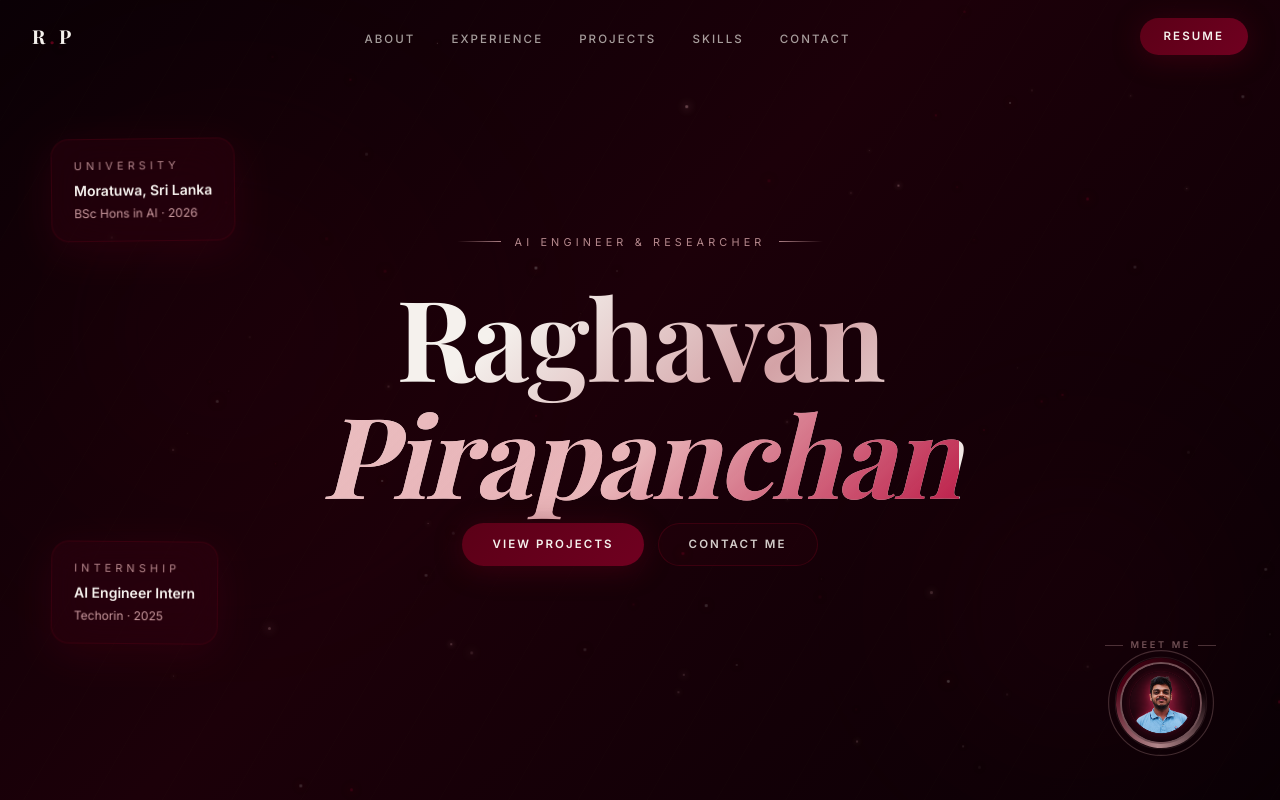
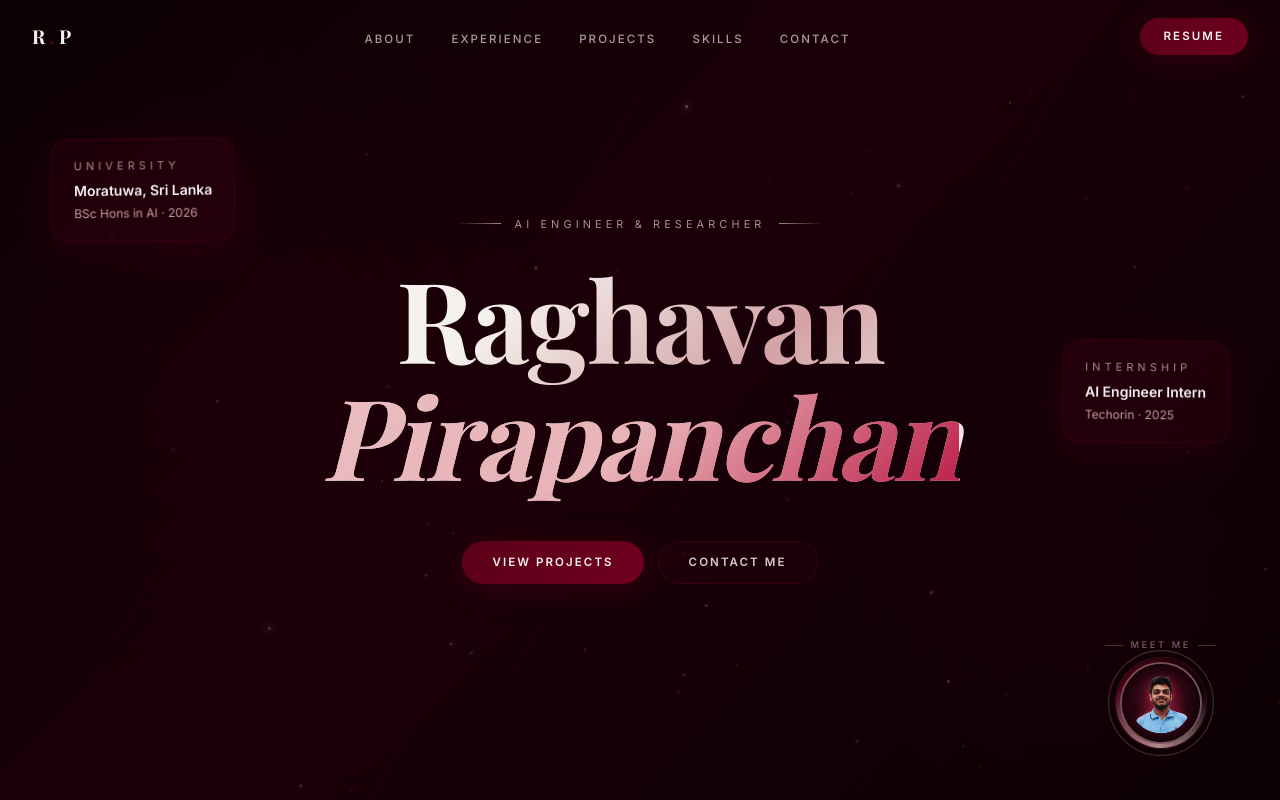
Before and after one commit to RPirapanchan/portfolio, a React (Vite) app: page / in a window 1280 px wide. Shown: the top 800 px of the page. Built offline with nearby package versions, Linux system fonts and the light colour scheme; a web font is replaced by a local one.

Commit message:
Hero: balance layout (moved internship card right) and fixed spacing after tagline removal

```diff
--- a/src/components/Hero.jsx
+++ b/src/components/Hero.jsx
@@ -203,7 +203,7 @@ export default function Hero() {
           <rect width="100%" height="100%" fill="url(#diag)" />
         </svg>
 
-        {/* ── Floating cards — LEFT side only to avoid portal overlap ── */}
+        {/* ── Floating cards ── */}
         <motion.div animate={{ y: [-8, 8, -8], rotate: [-1, 1, -1] }} transition={{ duration: 6, repeat: Infinity, ease: 'easeInOut' }}
           className="floating-card" style={{ position: 'absolute', top: '18%', left: '4%', display: 'none' }} id="fc2">
           <p className="eyebrow-dark" style={{ marginBottom: 6 }}>University</p>
@@ -212,7 +212,7 @@ export default function Hero() {
         </motion.div>
 
         <motion.div animate={{ y: [8, -8, 8], rotate: [1, -1, 1] }} transition={{ duration: 7, repeat: Infinity, ease: 'easeInOut', delay: 1 }}
-          className="floating-card" style={{ position: 'absolute', bottom: '20%', left: '4%', display: 'none' }} id="fc1">
+          className="floating-card" style={{ position: 'absolute', top: '42%', right: '4%', display: 'none' }} id="fc1">
           <p className="eyebrow-dark" style={{ marginBottom: 6 }}>Internship</p>
           <p style={{ fontWeight: 600, color: '#F5F1ED', fontSize: '0.875rem' }}>AI Engineer Intern</p>
           <p style={{ fontSize: '0.75rem', color: 'rgba(232,180,184,0.85)', marginTop: 4 }}>Techorin · 2025</p>
@@ -322,7 +322,7 @@ export default function Hero() {
 
 
           <motion.div initial={{ opacity: 0, y: 20 }} animate={{ opacity: 1, y: 0 }} transition={{ duration: 0.8, delay: 0.9 }}
-            style={{ display: 'flex', flexWrap: 'wrap', gap: 14, justifyContent: 'center' }}>
+            style={{ display: 'flex', flexWrap: 'wrap', gap: 14, justifyContent: 'center', marginTop: '48px' }}>
             <a href="#projects" className="btn-primary">View Projects</a>
             <a href="#contact" className="btn-secondary">Contact Me</a>
           </motion.div>
```
